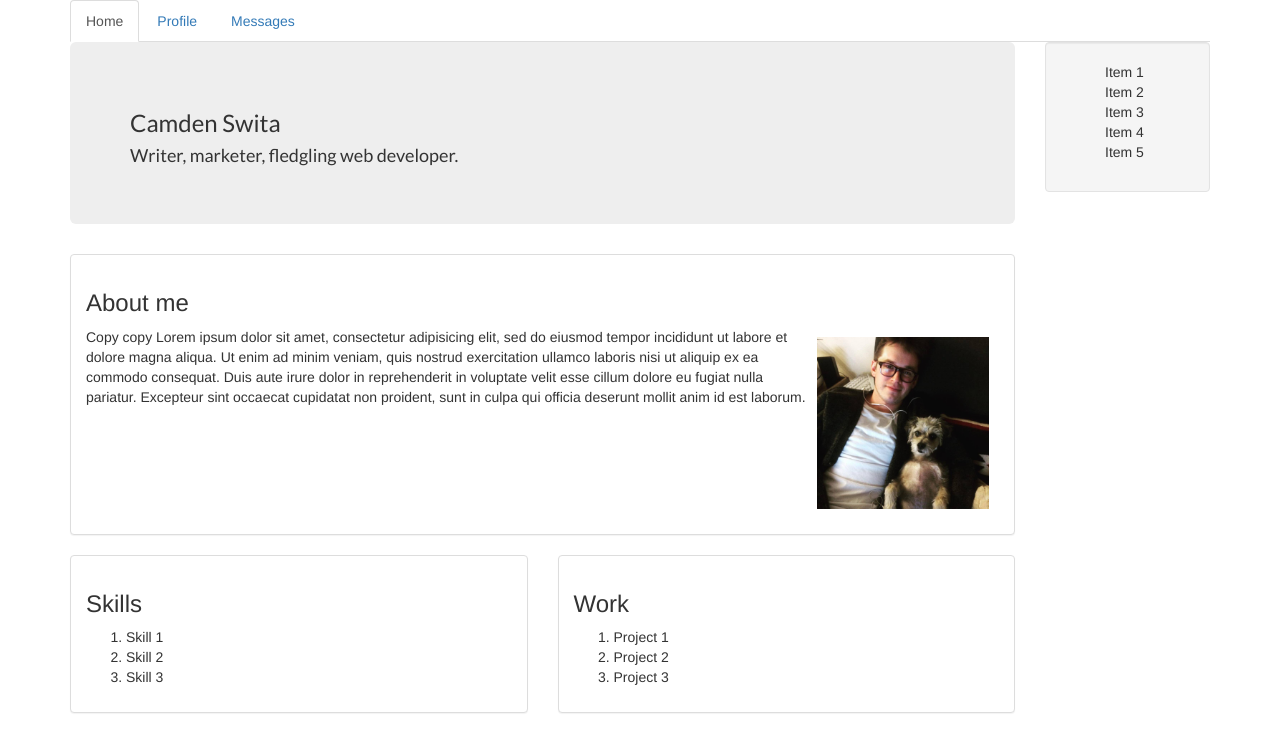
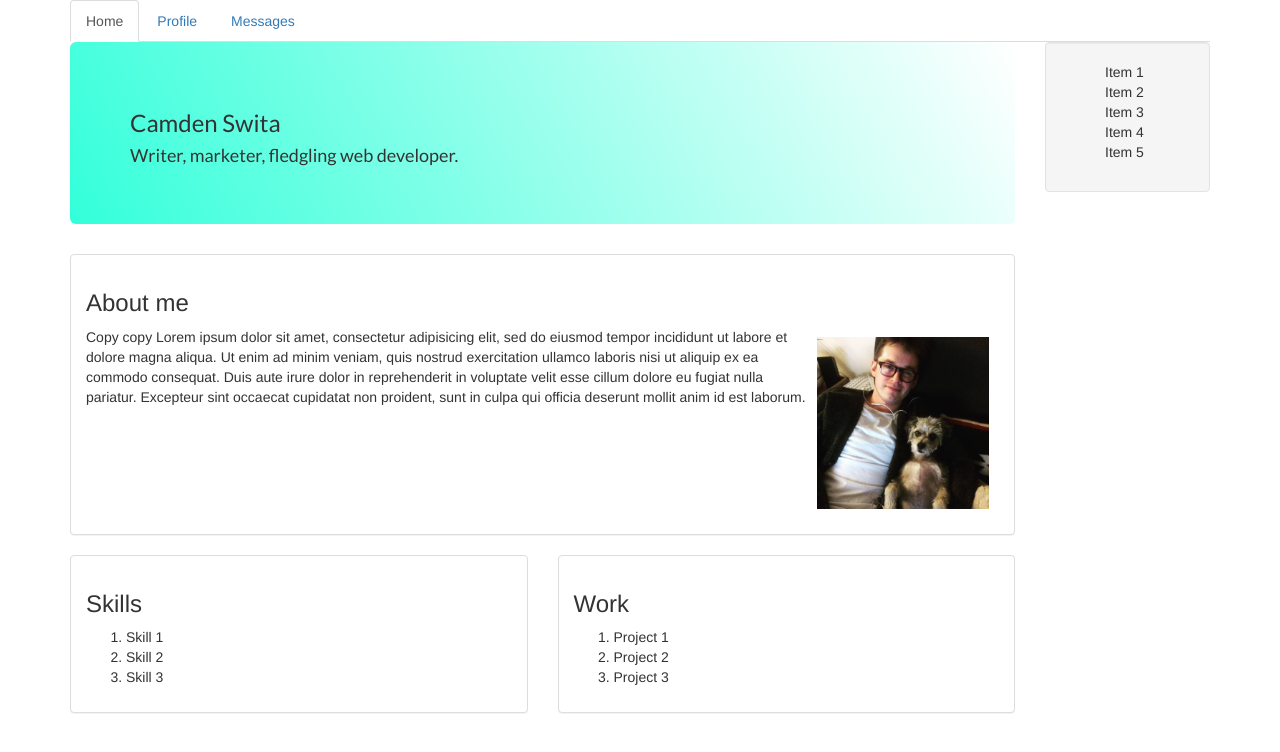
Before and after one commit to okiguess/web-portfolio, a plain HTML site: page index.html in a window 1280 px wide. Drawn offline with Linux system fonts and the light colour scheme.

Commit message:
It will delete unnecessary css styling to body tag and add background gradient to jumbotron

```diff
--- a/css/styles.css
+++ b/css/styles.css
@@ -5,15 +5,12 @@
 }
 
 .container {
-  height: 100%;
-}
-
-.body {
-  font-family: 'Lato', sans-serif;
+  height: 1000px;
 }
 
 .jumbotron {
   font-family: 'Lato', sans-serif;
+  background-image: linear-gradient(60deg, #33FFDA, #FFFFFF);
 }
 
 #sidebar li {
```
